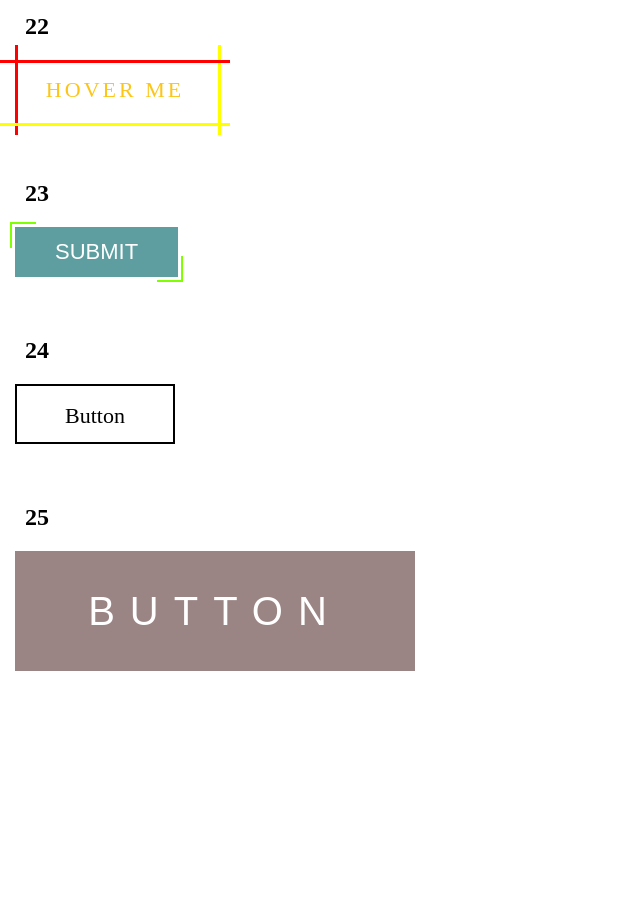
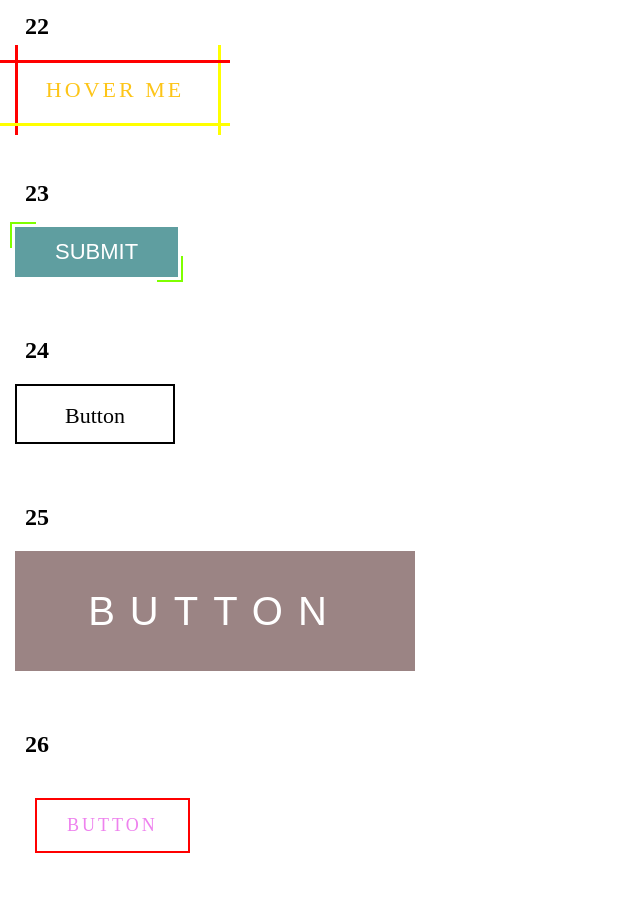
Before and after one commit to MariQerdika/Animations, a plain HTML site: page index.html in a window 1280 px wide. Shown: the part 5373-6280 px from the top of the page, without its empty margins (0-640 px from the left). Before the commit the page ends 6074 px from the top, so only its background shows below. Drawn offline with Linux system fonts and the light colour scheme.

Commit message:
add hover effect 26

```diff
--- /dev/null
+++ b/assets/sass/animations/_animation-twentysix.scss
@@ -0,0 +1,58 @@
+.animation-twentysix {
+
+    a {
+        text-decoration: none;
+        padding: 15px 30px;
+        color: violet;
+        font-size: 18px;
+        letter-spacing: 3px;
+        border: 2px solid red;
+        text-transform: uppercase;
+        position: relative;
+        margin: 20px;
+        display: inline-block;
+        overflow: hidden;
+
+
+        .wave {
+            display: block;
+            position: absolute;
+            width: 100%;
+            height: 100%;
+            left: 0;
+            top: calc(100% + 22px);
+            background-color: #0099ff;
+            transition: all 1s;
+            z-index: -1;
+
+
+            &::before {
+                content: "";
+                position: absolute;
+                top: -27px;
+                left: 0;
+                width: 100%;
+                height: 40px;
+                background: url(../images/wave.svg);
+                background-repeat: no-repeat;
+                animation: wave .5s linear infinite;
+            }
+        }
+        &:hover .wave {
+            top: 0;
+
+        }
+        &:hover {
+            color: wheat;
+        }
+    }
+}
+
+@keyframes wave {
+    0% {
+        background-position-x: 0;
+    }
+    100% {
+        background-position-x: 118px;
+    }
+}
--- a/assets/sass/main.scss
+++ b/assets/sass/main.scss
@@ -25,4 +25,5 @@
 @import "animations/_animation-twentythree";
 @import "animations/_animation-twentyfour";
 @import "animations/_animation-twentyfive";
+@import "animations/_animation-twentysix";
 @import "pages/_home";
--- a/index.html
+++ b/index.html
@@ -169,6 +169,12 @@
         </div>
         <button>button<span></span></button>
     </div>
+    <div class="animation-twentysix">
+        <div>
+            <h2 class="rotate">26</h2>
+        </div>
+        <a href="#">button <span class="wave"></span></a>
+    </div>
 </div>
 </body>
 
```
Also changed, not shown: assets/css/main.css, assets/images/wave.svg (added), 1 other file.
